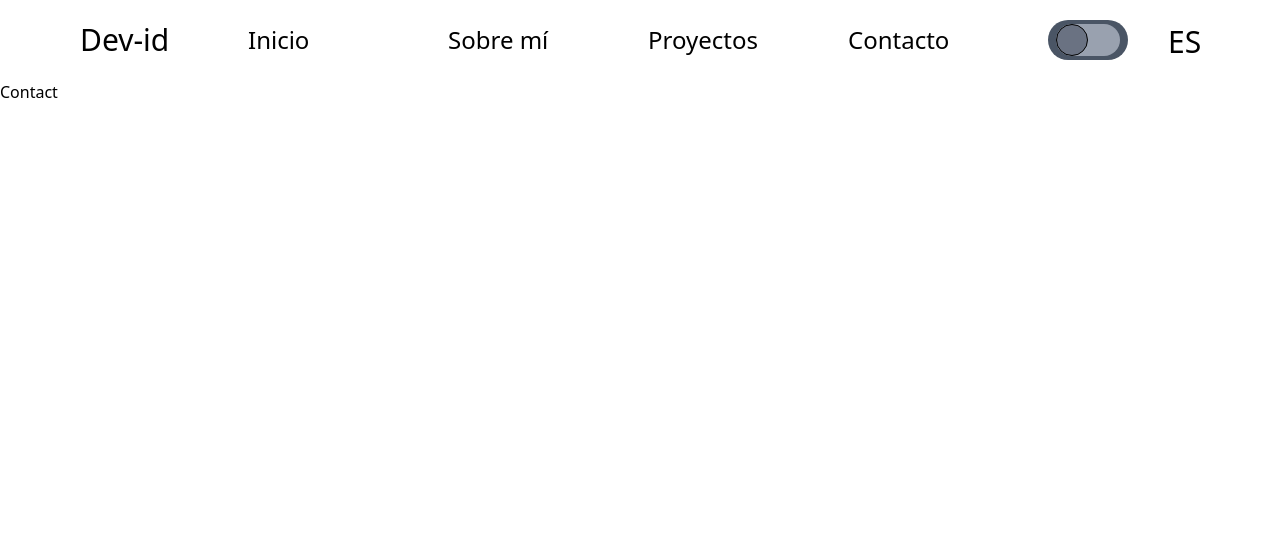
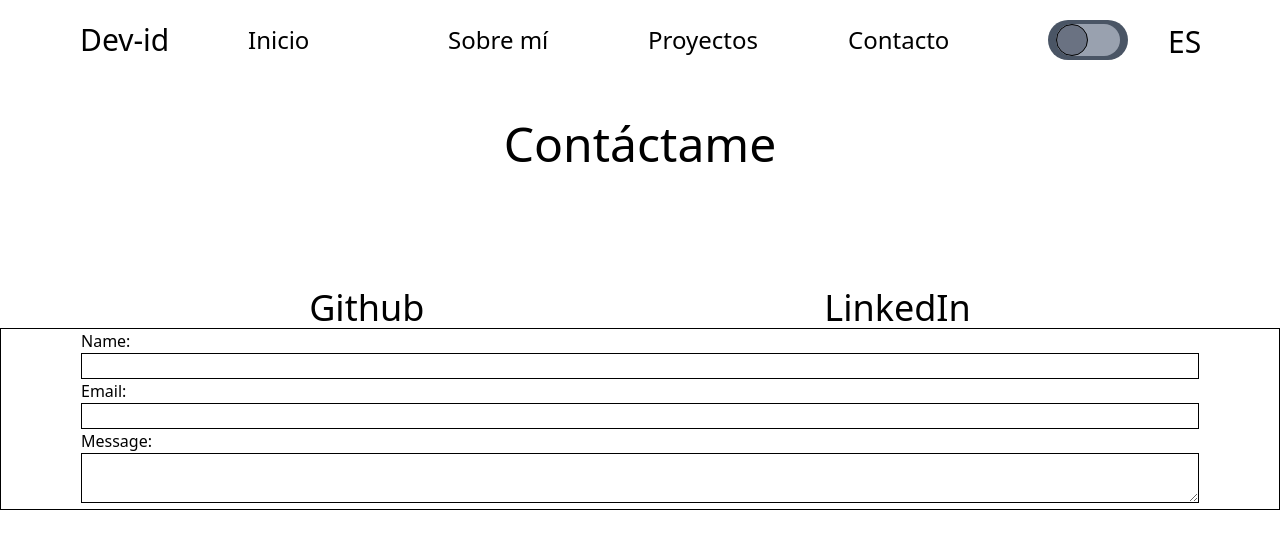
Before and after one commit to Dev-id-A/personal-portfolio, a React (Vite) app: page /contact in a window 1280 px wide. Shown: the top 548 px of the page. Built offline with nearby package versions, Linux system fonts and the light colour scheme.

Commit message:
fadeLan improvements and preparing the contact page

```diff
--- a/pages/AboutMe.jsx
+++ b/pages/AboutMe.jsx
@@ -17,12 +17,12 @@ const svgData = [
 
 function AboutMe({fadeLan, changeLan}) {
   return (
-    <main>
+    <main className={`transition-opacity duration-300 ${fadeLan ? "opacity-0":"opacity-100"}`}>
       <h1 id="username" className="text-center text-5xl mt-10">David Aranzana</h1>
 
       <section className="grid grid-cols-2">
 
-        <div id="about-me-text" className={`text-justify px-30 mt-10 transition-opacity duration-300 ${fadeLan ? "opacity-0":"opacity-100"}`}>
+        <div id="about-me-text" className="text-justify px-30 mt-10">
 
           <h2 id="about-me-title" className="text-center text-4xl">{changeLan == "es" ? "Sobre mí":"About me"}</h2>
 
@@ -58,7 +58,7 @@ function AboutMe({fadeLan, changeLan}) {
           always aim to make my projects responsive, with clean, well-structured code`}
           </p>
 
-          <p id="conclusion" className={`text-xl mt-10 transition-opacity duration-300`}>
+          <p id="conclusion" className="text-xl mt-10">
 
           {changeLan == "es" ?
           `Por último, me llama mucho la atención el back-end. Creo que aprenderlo me puede ayudar a ser más completo como desarrollador y también a
@@ -72,7 +72,7 @@ function AboutMe({fadeLan, changeLan}) {
 
         </div>
 
-        <div id="tecnologies-div" className={`mt-10 flex flex-col items-center transition-opacity duration-300 ${fadeLan ? "opacity-0":"opacity-100"}`}>
+        <div id="tecnologies-div" className="mt-10 flex flex-col items-center">
           <h2 id="tecnologies-title" className="text-4xl">{changeLan == "es" ? "Tecnologías":"Tecnologies"}</h2>
 
           <div id="technologies-icons" className="grid grid-cols-3 gap-20 mt-15 space-around">
--- a/pages/Contact.jsx
+++ b/pages/Contact.jsx
@@ -1,7 +1,29 @@
+import Label from "../src/assets/Label"
+
 function Contact({fadeLan, changeLan}) {
   return (
-    <main>
-      <h1> Contact</h1>
+    <main id="contact-main" className={`transition-opacity duration-300 ${fadeLan ? "opacity-0":"opacity-100"}`}>
+      <h1 id="contact-title" className="text-5xl text-center mt-10 ">{changeLan == "es" ? "Contáctame":"Get in touch"}</h1>
+
+      <section id="social-media-section" className="mt-30 flex flex-cols justify-center gap-100 text-4xl">
+
+        <p>Github</p>
+        <p>LinkedIn</p>
+
+      </section>
+
+      <form name="contact" className="border px-20">
+
+        <Label>Name:</Label>
+        <input className="w-full border" type="text" />
+
+        <Label>Email:</Label>
+        <input className="w-full border" type="email" />
+
+        <Label>Message:</Label>
+        <textarea className="w-full border" name="" id=""></textarea>
+
+      </form>
     </main>
   )
 }
--- a/src/assets/Hero/Hero.jsx
+++ b/src/assets/Hero/Hero.jsx
@@ -2,25 +2,26 @@ import HeroBtn from "./HeroBtn";
 
 function Hero({changeLan, fadeLan}) {
   return (
-    <main className="grid grid-cols-1 place-items-center mt-20" id="hero-main">
+    <main id="hero-main" className={`grid grid-cols-1 place-items-center mt-20 transition-opacity duration-300" ${fadeLan ? "opacity-0":"opacity-100"}`}>
         <img className="size-100 border" alt="David Aranzana" id="presentation-img"></img>
-        <h1 id="presentation" className={`mt-10 text-5xl
-            transition-opacity duration-300" ${fadeLan ? "opacity-0":"opacity-100"}`}>
+        <h1 id="presentation" className="mt-10 text-5xl">
             {changeLan == "es" ? "¡Hola! Soy David Aranzana, un desarrollador Front-end":
             "Hi! I'm David Aranzana, Front-end developer"}
         </h1>
 
-        <h2  id="description" className={`mt-18 text-2xl text-center px-100
-        transition-opacity duration-300" ${fadeLan ? "opacity-0":"opacity-100"}`}>
-          {changeLan == "es" ? "Soy un desarrollador web autodidacta con muchas ganas de aprender y seguir creciendo para dar el salto al mundo profesional. Siempre me implico al máximo en cada uno de mis proyectos, cuidando que todo funcione bien, sea accesible y se vea bien en cualquier dispositivo.":
-          "I'm a self-taught web developer with a strong desire to keep learning and growing, aiming to start my journey in the professional world. I always give my best in every project, ensuring everything runs smoothly, is accessible, and responsive."}
+        <h2  id="description" className="mt-18 text-2xl text-center px-100">
+          {changeLan == "es" ? `Soy un desarrollador web autodidacta con muchas ganas de aprender y seguir creciendo para dar el salto al mundo profesional.
+          Siempre me implico al máximo en cada uno de mis proyectos, cuidando que todo funcione bien, sea accesible y se vea bien en cualquier dispositivo.`:
+
+          `I'm a self-taught web developer with a strong desire to keep learning and growing, aiming to start my journey in the professional world. I always
+          give my best in every project, ensuring everything runs smoothly, is accessible, and responsive.`}
           </h2>
 
           <section id="btn-section" className="grid grid-cols-3 gap-20 mt-18">
 
-            <HeroBtn  to="aboutMe" {...{fadeLan}}>{changeLan == "es" ? "Sobre mí":"About me"}</HeroBtn>
-            <HeroBtn  to="projects" {...{fadeLan}}>{changeLan == "es" ? "Proyectos":"Projects"}</HeroBtn>
-            <HeroBtn  to="contact" {...{fadeLan}}>{changeLan == "es" ? "Contacto":"Contact"}</HeroBtn>
+            <HeroBtn  to="aboutMe">{changeLan == "es" ? "Sobre mí":"About me"}</HeroBtn>
+            <HeroBtn  to="projects">{changeLan == "es" ? "Proyectos":"Projects"}</HeroBtn>
+            <HeroBtn  to="contact">{changeLan == "es" ? "Contacto":"Contact"}</HeroBtn>
 
           </section>
     </main>
--- a/src/assets/Hero/HeroBtn.jsx
+++ b/src/assets/Hero/HeroBtn.jsx
@@ -1,10 +1,10 @@
 import { Link } from "react-router-dom"
 
-function HeroBtn({fadeLan, children, to}) {
+function HeroBtn({children, to}) {
   return (
-    <Link to={to}><button id="hero-btn" className={`border h-25 w-50 rounded-3xl text-2xl text-center
-        hover:cursor-pointer hover:scale-110 transition-transform duration-300 ease-in-out
-        transition-opacity duration-300" ${fadeLan ? "opacity-0":"opacity-100"}`}>{children}</button></Link>
+    <Link to={to}><button id="hero-btn" className="border h-25 w-50 rounded-3xl text-2xl text-center
+        hover:cursor-pointer hover:scale-110 transition-transform duration-300 ease-in-out"
+        >{children}</button></Link>
   )
 }
 
--- /dev/null
+++ b/src/assets/Label.jsx
@@ -0,0 +1,9 @@
+function Label({children}) {
+  return (
+    <div className="">
+        <label htmlFor="">{children}</label>
+    </div>
+  )
+}
+
+export default Label
```
